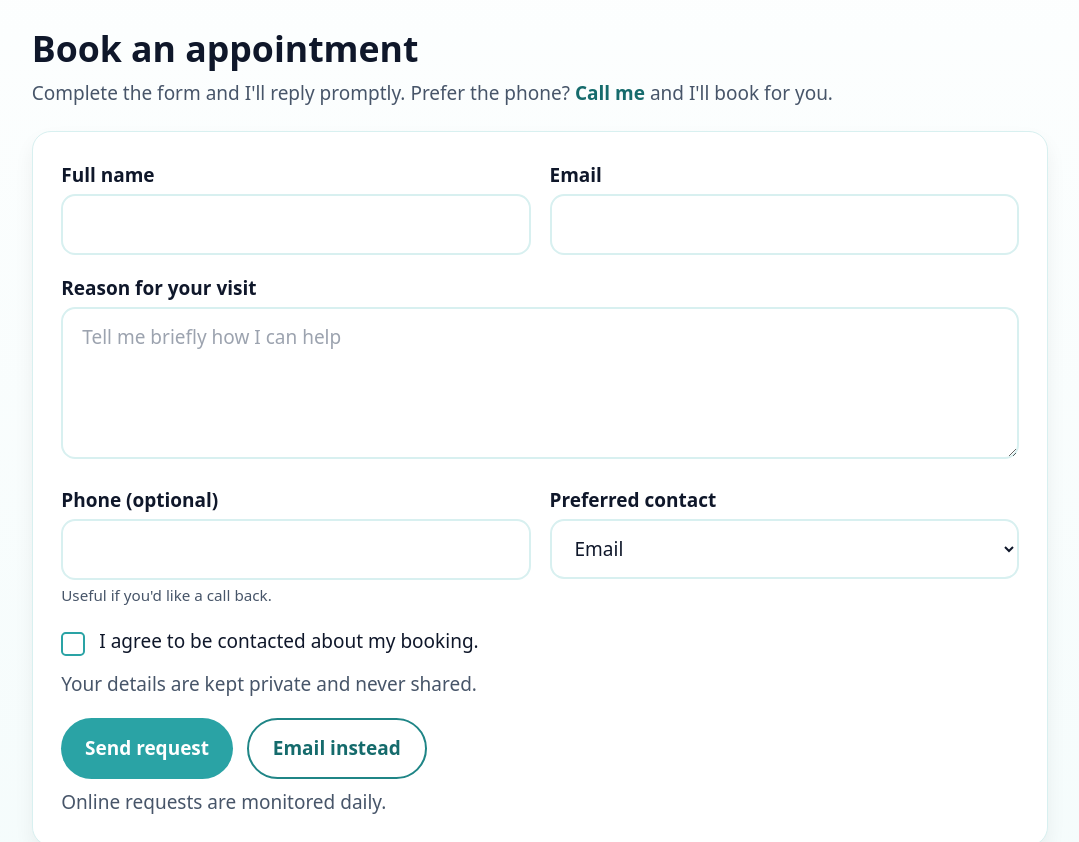
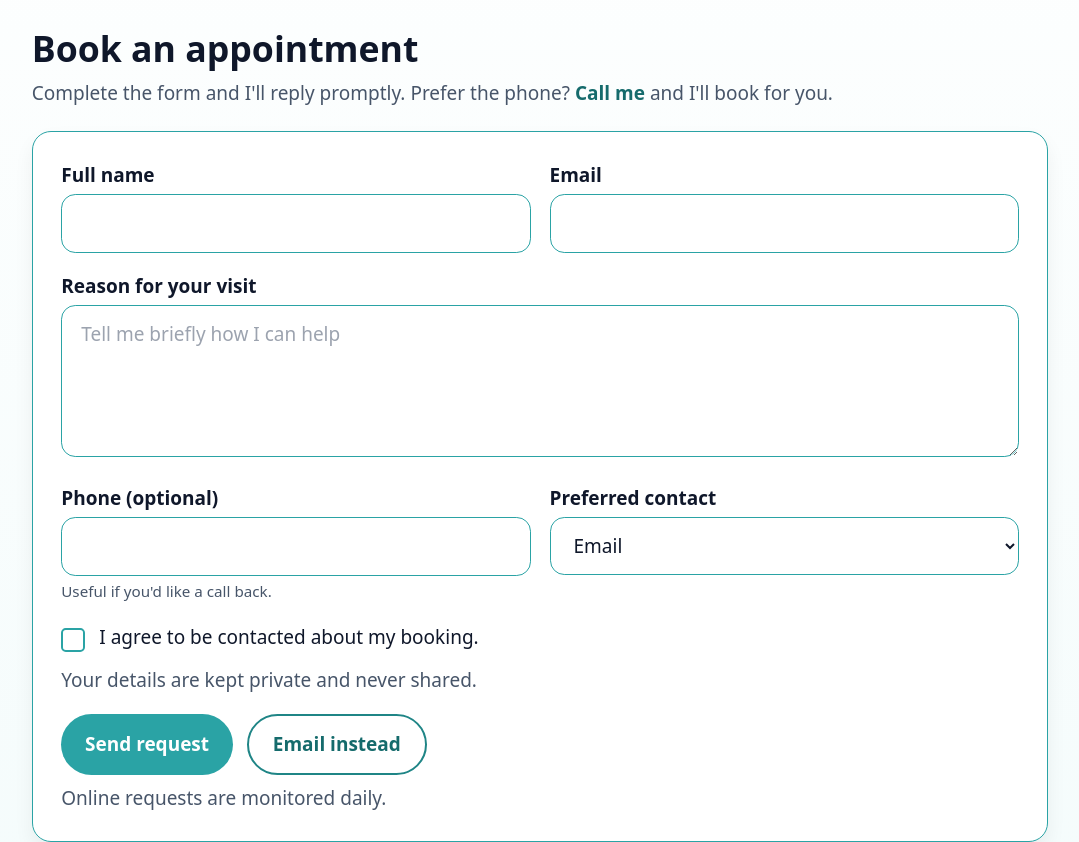
Before and after one commit to DevRJAmigo/FootHealthByEmma, a plain HTML site: page index.html in a window 1280 px wide. Shown: the part 2220-3062 px from the top of the page, without its empty margins (100-1179 px from the left). Drawn offline with nearby package versions, Linux system fonts and the light colour scheme.

Commit message:
Form to have styling accessibility

```diff
--- a/index.html
+++ b/index.html
@@ -196,30 +196,30 @@
       <form
         id="contact-form"
         method="POST"
-        class="mt-5 bg-white border border-brand-100 rounded-2xl p-6 shadow-soft"
+        class="mt-5 bg-white border border-brand-500 rounded-2xl p-6 shadow-soft"
         aria-describedby="formHelp"
         onsubmit="return handleSubmit(event)">
         <div class="grid md:grid-cols-2 gap-4">
           <div>
             <label for="name" class="font-bold">Full name</label>
-            <input id="name" name="name" type="text" autocomplete="name" required class="mt-1 w-full rounded-xl border-2 border-brand-100 bg-white px-4 py-3 text-base focus:outline-none focus:ring-4 focus:ring-brand-300" />
+            <input id="name" name="name" type="text" autocomplete="name" required class="mt-1 w-full rounded-xl border border-brand-500 bg-white px-4 py-3 text-base focus:outline-none focus:ring-4 focus:ring-brand-300" />
           </div>
           <div>
             <label for="email" class="font-bold">Email</label>
-            <input id="email" name="email" type="email" inputmode="email" autocomplete="email" required class="mt-1 w-full rounded-xl border-2 border-brand-100 bg-white px-4 py-3 text-base focus:outline-none focus:ring-4 focus:ring-brand-300" />
+            <input id="email" name="email" type="email" inputmode="email" autocomplete="email" required class="mt-1 w-full rounded-xl border border-brand-500 bg-white px-4 py-3 text-base focus:outline-none focus:ring-4 focus:ring-brand-300" />
           </div>
           <div class="md:col-span-2">
             <label for="reason" class="font-bold">Reason for your visit</label>
-            <textarea id="reason" name="reason" required placeholder="Tell me briefly how I can help" class="mt-1 w-full rounded-xl border-2 border-brand-100 bg-white px-4 py-3 text-base min-h-[8rem] resize-y focus:outline-none focus:ring-4 focus:ring-brand-300"></textarea>
+            <textarea id="reason" name="reason" required placeholder="Tell me briefly how I can help" class="mt-1 w-full rounded-xl border border-brand-500 bg-white px-4 py-3 text-base min-h-[8rem] resize-y focus:outline-none focus:ring-4 focus:ring-brand-300"></textarea>
           </div>
           <div>
             <label for="phone" class="font-bold">Phone (optional)</label>
-            <input id="phone" name="phone" type="tel" inputmode="tel" autocomplete="tel" class="mt-1 w-full rounded-xl border-2 border-brand-100 bg-white px-4 py-3 text-base focus:outline-none focus:ring-4 focus:ring-brand-300" />
+            <input id="phone" name="phone" type="tel" inputmode="tel" autocomplete="tel" class="mt-1 w-full rounded-xl border border-brand-500 bg-white px-4 py-3 text-base focus:outline-none focus:ring-4 focus:ring-brand-300" />
             <small class="text-slate-600">Useful if you'd like a call back.</small>
           </div>
           <div>
             <label for="contactpref" class="font-bold">Preferred contact</label>
-            <select id="contactpref" name="contactpref" class="mt-1 w-full rounded-xl border-2 border-brand-100 bg-white px-4 py-3 text-base focus:outline-none focus:ring-4 focus:ring-brand-300">
+            <select id="contactpref" name="contactpref" class="mt-1 w-full rounded-xl border border-brand-500 bg-white px-4 py-3 text-base focus:outline-none focus:ring-4 focus:ring-brand-300">
               <option>Email</option>
               <option>Phone</option>
             </select>
@@ -309,7 +309,7 @@
 
     </div>
 
-    <div class="text-center text-xs text-slate-500 py-4 border-t border-slate-200 bg-brand-50">
+    <div class="text-center text-xs py-4 border-t border-slate-200 bg-brand-50">
       © <span id="y"></span> Foot Health. All rights reserved.
     </div>
   </footer>
```
